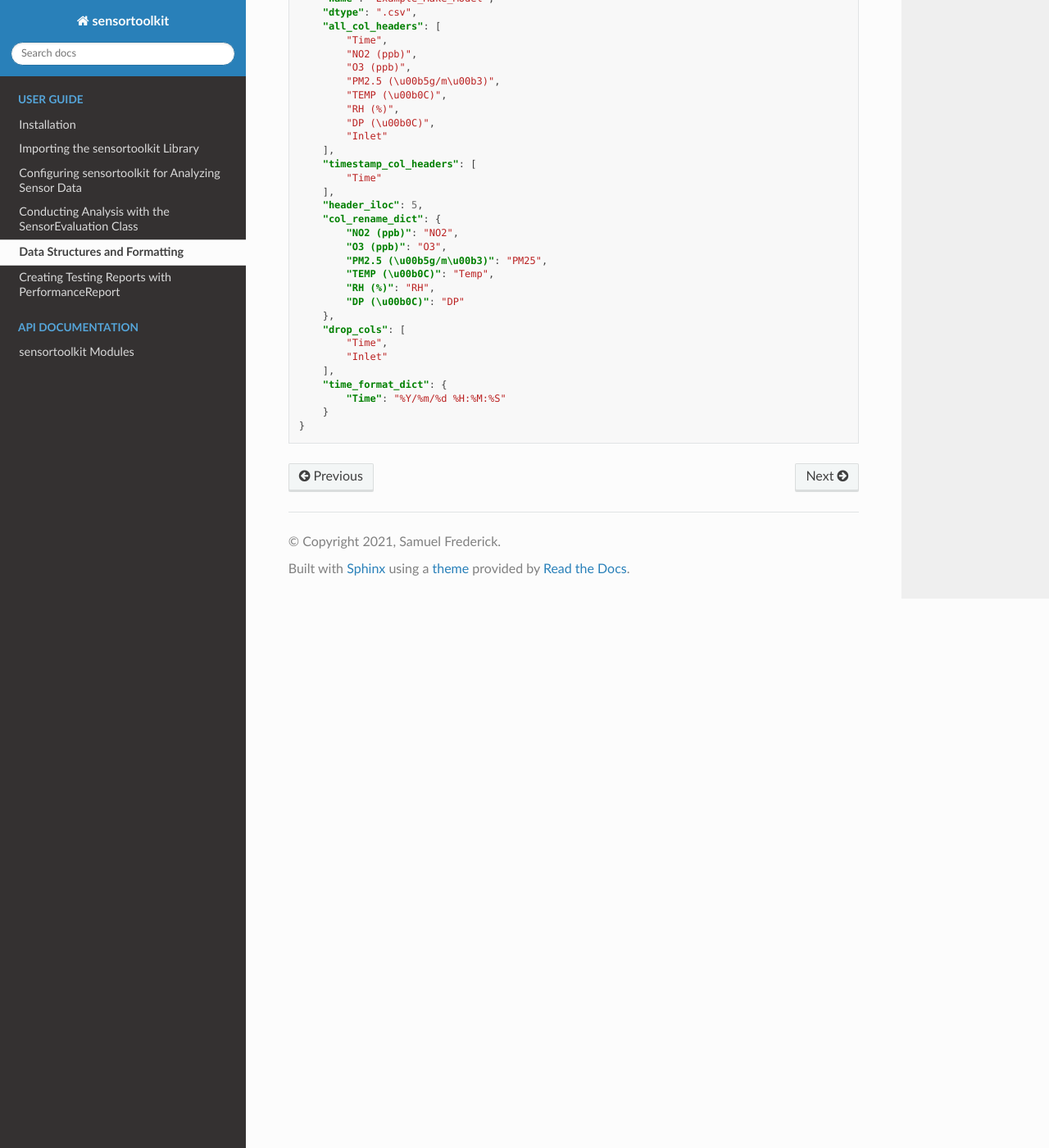
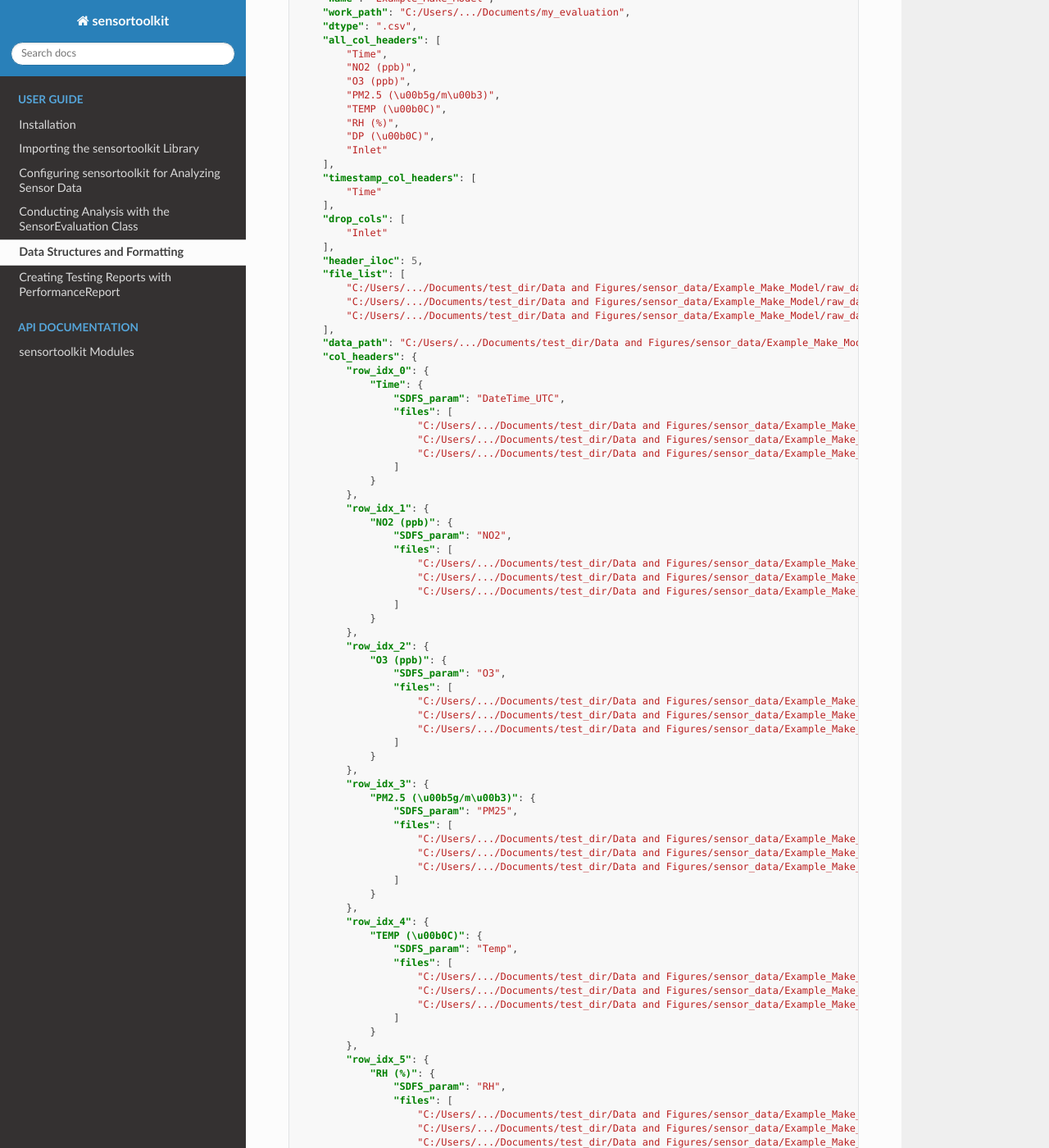
Before and after one commit to USEPA/sensortoolkit, a Sphinx documentation site: the page built from docs/source/datastructures.rst, in a window 1280 px wide and 1400 px high, scrolled down 10430 px. Shown: the whole window at 82% size. Built offline with Sphinx 7.4.7 and the Read the Docs theme 2.0.0, drawn with Linux system fonts in a browser that asks for light colours; some of the changed text lies outside the part shown.

Commit message:
Update setup.json example to reflect changes to the Setup module made today

```diff
--- a/docs/source/datastructures.rst
+++ b/docs/source/datastructures.rst
@@ -369,6 +369,7 @@ scheme for parameter data names and date/time formatting.
 
   {
       "name": "Example_Make_Model",
+      "work_path": "C:/Users/.../Documents/my_evaluation",
       "dtype": ".csv",
       "all_col_headers": [
           "Time",
@@ -383,17 +384,105 @@ scheme for parameter data names and date/time formatting.
       "timestamp_col_headers": [
           "Time"
       ],
+      "drop_cols": [
+          "Inlet"
+      ],
       "header_iloc": 5,
-      "col_rename_dict": {
-          "NO2 (ppb)": "NO2",
-          "O3 (ppb)": "O3",
-          "PM2.5 (\u00b5g/m\u00b3)": "PM25",
-          "TEMP (\u00b0C)": "Temp",
-          "RH (%)": "RH",
-          "DP (\u00b0C)": "DP"
+      "file_list": [
+          "C:/Users/.../Documents/test_dir/Data and Figures/sensor_data/Example_Make_Model/raw_data/Example_Make_Model_SN01_raw.csv",
+          "C:/Users/.../Documents/test_dir/Data and Figures/sensor_data/Example_Make_Model/raw_data/Example_Make_Model_SN02_raw.csv",
+          "C:/Users/.../Documents/test_dir/Data and Figures/sensor_data/Example_Make_Model/raw_data/Example_Make_Model_SN03_raw.csv"
+      ],
+      "data_path": "C:/Users/.../Documents/test_dir/Data and Figures/sensor_data/Example_Make_Model/raw_data",
+      "col_headers": {
+          "row_idx_0": {
+              "Time": {
+                  "SDFS_param": "DateTime_UTC",
+                  "files": [
+                      "C:/Users/.../Documents/test_dir/Data and Figures/sensor_data/Example_Make_Model/raw_data/Example_Make_Model_SN01_raw.csv"
+                      "C:/Users/.../Documents/test_dir/Data and Figures/sensor_data/Example_Make_Model/raw_data/Example_Make_Model_SN02_raw.csv",
+                      "C:/Users/.../Documents/test_dir/Data and Figures/sensor_data/Example_Make_Model/raw_data/Example_Make_Model_SN03_raw.csv"
+                  ]
+              }
+          },
+          "row_idx_1": {
+              "NO2 (ppb)": {
+                  "SDFS_param": "NO2",
+                  "files": [
+                      "C:/Users/.../Documents/test_dir/Data and Figures/sensor_data/Example_Make_Model/raw_data/Example_Make_Model_SN01_raw.csv",
+                      "C:/Users/.../Documents/test_dir/Data and Figures/sensor_data/Example_Make_Model/raw_data/Example_Make_Model_SN02_raw.csv",
+                      "C:/Users/.../Documents/test_dir/Data and Figures/sensor_data/Example_Make_Model/raw_data/Example_Make_Model_SN03_raw.csv"
+                  ]
+              }
+          },
+          "row_idx_2": {
+              "O3 (ppb)": {
+                  "SDFS_param": "O3",
+                  "files": [
+                      "C:/Users/.../Documents/test_dir/Data and Figures/sensor_data/Example_Make_Model/raw_data/Example_Make_Model_SN01_raw.csv",
+                      "C:/Users/.../Documents/test_dir/Data and Figures/sensor_data/Example_Make_Model/raw_data/Example_Make_Model_SN02_raw.csv",
+                      "C:/Users/.../Documents/test_dir/Data and Figures/sensor_data/Example_Make_Model/raw_data/Example_Make_Model_SN03_raw.csv"
+                  ]
+              }
+          },
+          "row_idx_3": {
+              "PM2.5 (\u00b5g/m\u00b3)": {
+                  "SDFS_param": "PM25",
+                  "files": [
+                      "C:/Users/.../Documents/test_dir/Data and Figures/sensor_data/Example_Make_Model/raw_data/Example_Make_Model_SN01_raw.csv",
+                      "C:/Users/.../Documents/test_dir/Data and Figures/sensor_data/Example_Make_Model/raw_data/Example_Make_Model_SN02_raw.csv",
+                      "C:/Users/.../Documents/test_dir/Data and Figures/sensor_data/Example_Make_Model/raw_data/Example_Make_Model_SN03_raw.csv"
+                  ]
+              }
+          },
+          "row_idx_4": {
+              "TEMP (\u00b0C)": {
+                  "SDFS_param": "Temp",
+                  "files": [
+                      "C:/Users/.../Documents/test_dir/Data and Figures/sensor_data/Example_Make_Model/raw_data/Example_Make_Model_SN01_raw.csv",
+                      "C:/Users/.../Documents/test_dir/Data and Figures/sensor_data/Example_Make_Model/raw_data/Example_Make_Model_SN02_raw.csv",
+                      "C:/Users/.../Documents/test_dir/Data and Figures/sensor_data/Example_Make_Model/raw_data/Example_Make_Model_SN03_raw.csv"
+                  ]
+              }
+          },
+          "row_idx_5": {
+              "RH (%)": {
+                  "SDFS_param": "RH",
+                  "files": [
+                      "C:/Users/.../Documents/test_dir/Data and Figures/sensor_data/Example_Make_Model/raw_data/Example_Make_Model_SN01_raw.csv",
+                      "C:/Users/.../Documents/test_dir/Data and Figures/sensor_data/Example_Make_Model/raw_data/Example_Make_Model_SN02_raw.csv",
+                      "C:/Users/.../Documents/test_dir/Data and Figures/sensor_data/Example_Make_Model/raw_data/Example_Make_Model_SN03_raw.csv"
+                  ]
+              }
+          },
+          "row_idx_6": {
+              "DP (\u00b0C)": {
+                  "SDFS_param": "DP",
+                  "files": [
+                      "C:/Users/.../Documents/test_dir/Data and Figures/sensor_data/Example_Make_Model/raw_data/Example_Make_Model_SN01_raw.csv",
+                      "C:/Users/.../Documents/test_dir/Data and Figures/sensor_data/Example_Make_Model/raw_data/Example_Make_Model_SN02_raw.csv",
+                      "C:/Users/.../Documents/test_dir/Data and Figures/sensor_data/Example_Make_Model/raw_data/Example_Make_Model_SN03_raw.csv"
+                  ]
+              }
+          },
+          "row_idx_7": {
+              "Inlet": {
+                  "SDFS_param": "",
+                  "files": [
+                      "C:/Users/.../Documents/test_dir/Data and Figures/sensor_data/Example_Make_Model/raw_data/Example_Make_Model_SN01_raw.csv",
+                      "C:/Users/.../Documents/test_dir/Data and Figures/sensor_data/Example_Make_Model/raw_data/Example_Make_Model_SN02_raw.csv",
+                      "C:/Users/.../Documents/test_dir/Data and Figures/sensor_data/Example_Make_Model/raw_data/Example_Make_Model_SN03_raw.csv"
+                  ]
+              }
+          }
       },
-      "drop_cols": [
-          "Time",
+      "param_col_list": [
+          "NO2 (ppb)",
+          "O3 (ppb)",
+          "PM2.5 (\u00b5g/m\u00b3)",
+          "TEMP (\u00b0C)",
+          "RH (%)",
+          "DP (\u00b0C)",
           "Inlet"
       ],
       "time_format_dict": {
```
